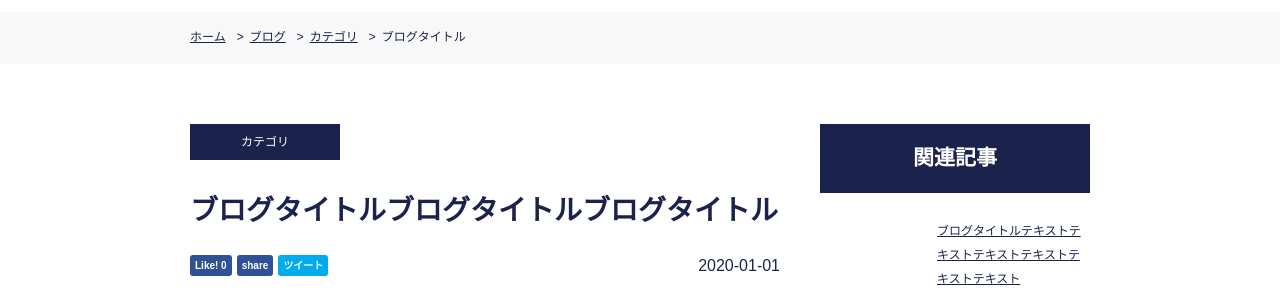
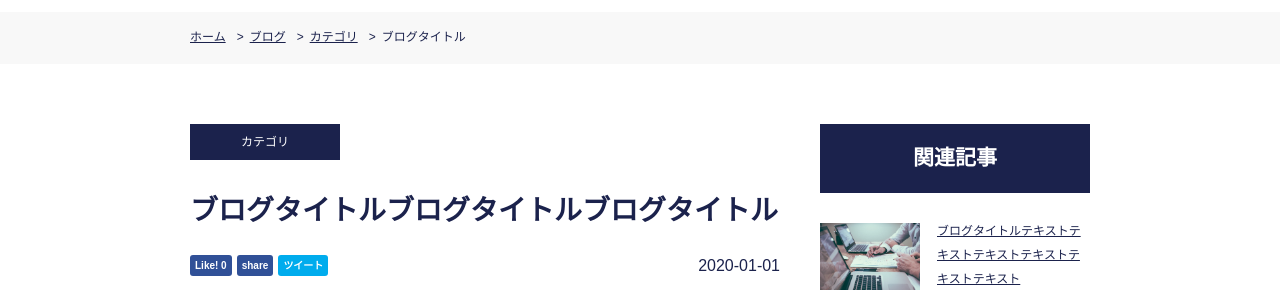
Before and after one commit to fumu238/Engress, a plain HTML site: page blog-single/index.html in a window 1280 px wide. Shown: the part 68-369 px from the top of the page. Drawn offline with nearby package versions, Linux system fonts and the light colour scheme; files that its build step writes are made by us from their sources.

Commit message:
sidebarのブログimgcss修正2

```diff
--- a/scss/page/blog-single/block/_sidebar.scss
+++ b/scss/page/blog-single/block/_sidebar.scss
@@ -27,7 +27,7 @@
 		position: relative;
 		margin-right: 17px;
 
-		img {
+		::before {
 			width: 100%;
 			height: 100%;
 			object-fit: cover;
```
Also changed, not shown: css/blog-single.min.css, 1 other file.
